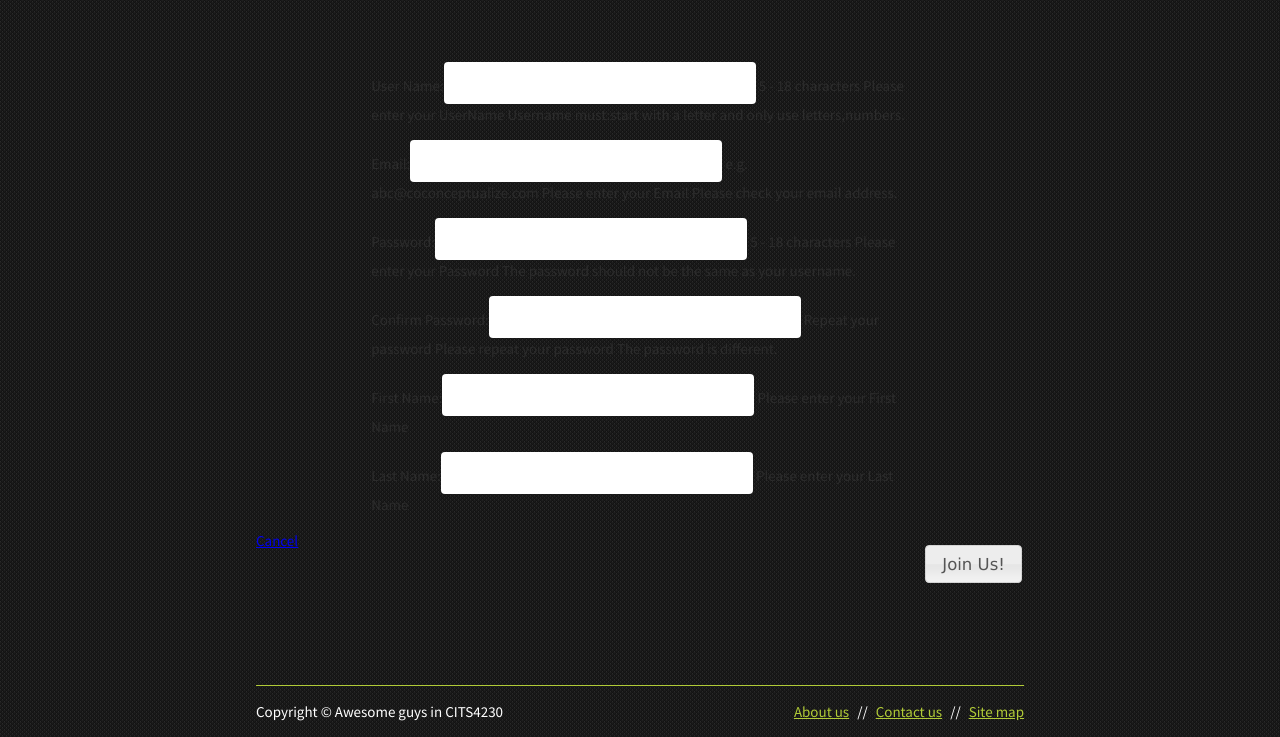
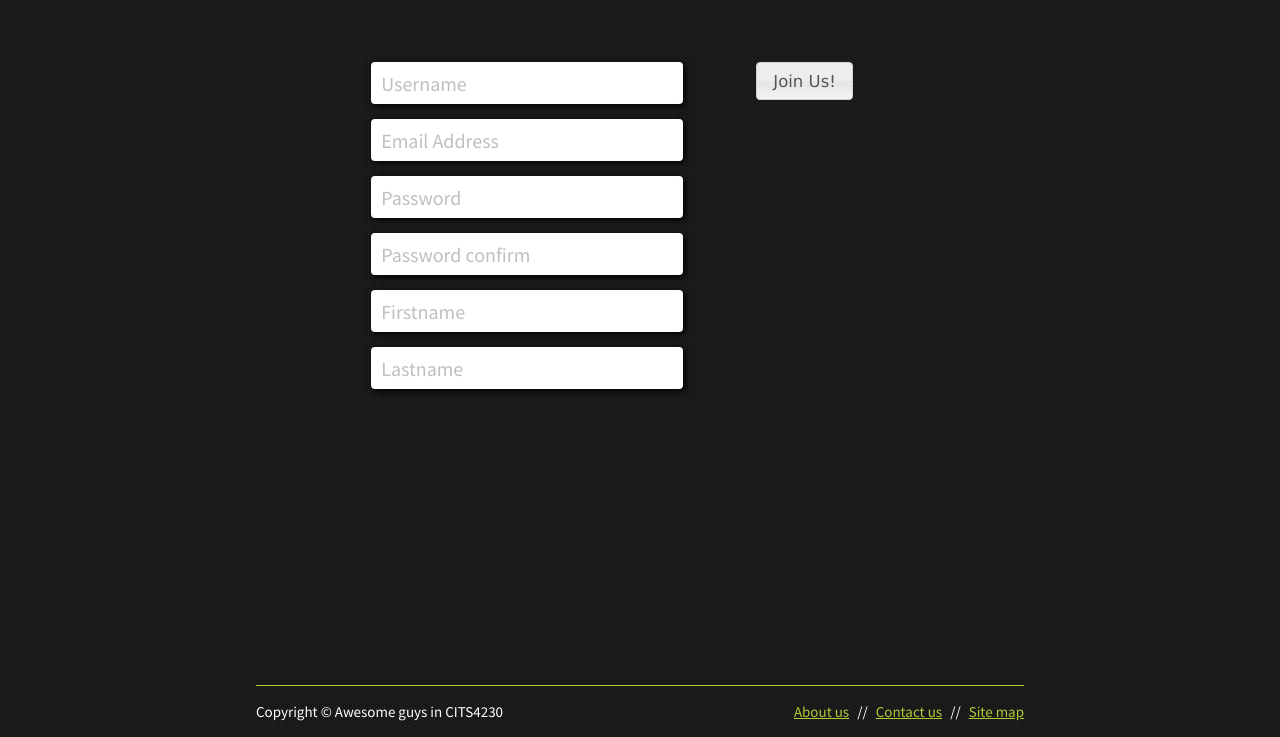
Before and after one commit to pangpang1987/CoConceptualize, a plain HTML site: page register.html in a window 1280 px wide. Shown: the part 63-800 px from the top of the page. Drawn offline with Linux system fonts and the light colour scheme; a web font is replaced by a local one.

Commit message:
major change in error notification styling

```diff
--- a/register.html
+++ b/register.html
@@ -17,48 +17,38 @@
 		coconceptualize
 	</div>
 	<ul id="links">
-		<li><a href="index.html">Home</a></li>
-		<li><a href="">New to us?</a></li>
+		<li><a href="index.html">home</a></li>
+		<li><a href="register.html">new to us?</a></li>
 	</ul>
 	<div class="clear"> </div>
 </header>
 
 <div id="main">
-	<p id="register_error"><b>Something is wrong</b><br /> double-check and try again</p>
-	<form id="register">
-		<p>User Name:<input type="text" name="name" id="name" placeholder=""/>
-			<span id="info_name" class="info">5 - 18 characters</span>
-			<span class="empty">Please enter your UserName</span>
-			<span id='error_name' class="error">Username must:start with a letter and only use letters,numbers.</span>
-		</p>
-		<p>Email:<input type="email" name="email" id="email" placeholder=""/>
-			<span class="info">e.g.   abc@coconceptualize.com</span>
-			<span class="empty">Please enter your Email</span>
-			<span id='error_email' class="error">Please check your email address.</span>
-		</p>
-		<p>Password:<input type="password" name="password" id="password" placeholder="" />
-			<span id="info_pwd" class="info">5 - 18 characters</span>
-			<span class="empty">Please enter your Password</span>
-			<span id='error_pwd' class="error">The password should not be the same as your username.</span>
-		</p>
-		<p>Confirm Password:<input type="password" name="password_confirm" id="password_confirm" placeholder="" />
-			<span class="info">Repeat your password</span>
-			<span class="empty">Please repeat your password</span>
-			<span id='error_pwd_c' class="error">The password is different.</span>
-		</p>
-		<p>First Name:<input type="text" name="fname" id="fname" placeholder=""/>
-			<span class="empty">Please enter your First Name</span>
-		</p>
-		<p>Last Name:<input type="text" name="lname" id="lname" placeholder=""/>
-			<span class="empty">Please enter your Last Name</span>
-		</p>
-		</form>
+	<div id="register_error">&nbsp;</div>
+	<div id="register">
+		<div id="fields">
+			<div>
+				<input type="text" name="username" id="username" class="box-shadow" placeholder="Username" />
+			</div>
+			<div>
+				<input type="email" name="email" id="email" class="box-shadow" placeholder="Email Address" />
+			</div>
+			<div>
+				<input type="password" name="password" id="password" class="box-shadow" placeholder="Password" />
+			</div>
+			<div>
+				<input type="password" name="password_confirm" id="password_confirm" class="box-shadow" placeholder="Password confirm" />
+			</div>
+			<div>
+				<input type="text" name="fname" id="fname" class="box-shadow" placeholder="Firstname" /></div>
+			<div>
+				<input type="text" name="lname" id="lname" class="box-shadow" placeholder="Lastname" /></div>
+		</div>
 		<div id="register_join">
 			<button id="join">Join Us!</button>
-			<a href="index.html">Cancel</a>
 		</div>
-		<div class="clear"> </div>
-
+		<div class="clear"></div>
+	</div>
 </div>
 
 <footer>
```
